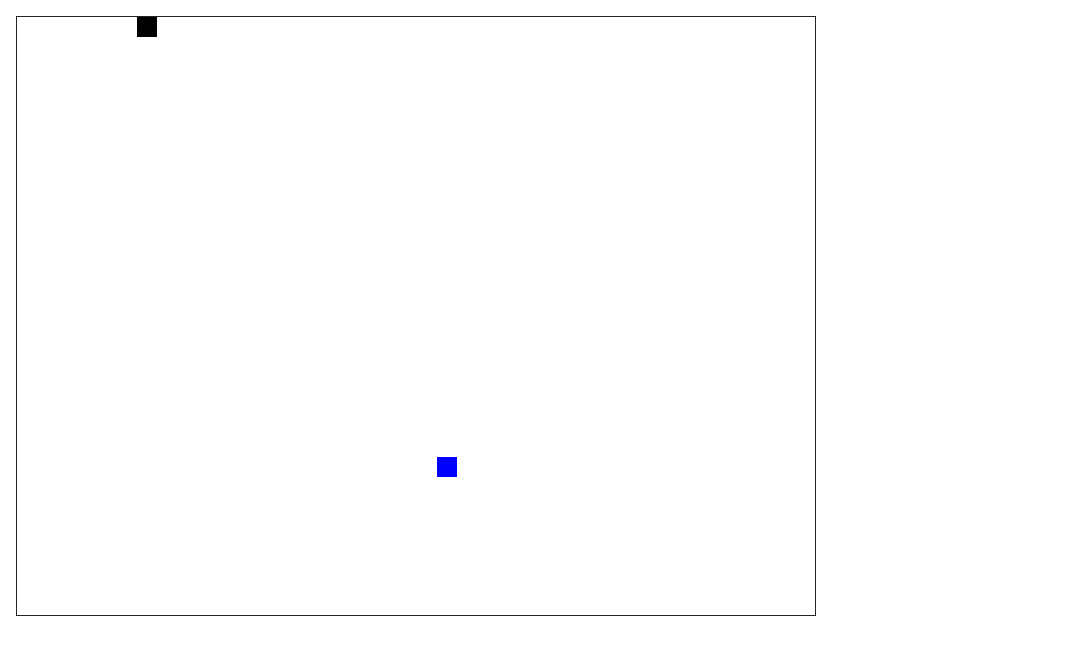
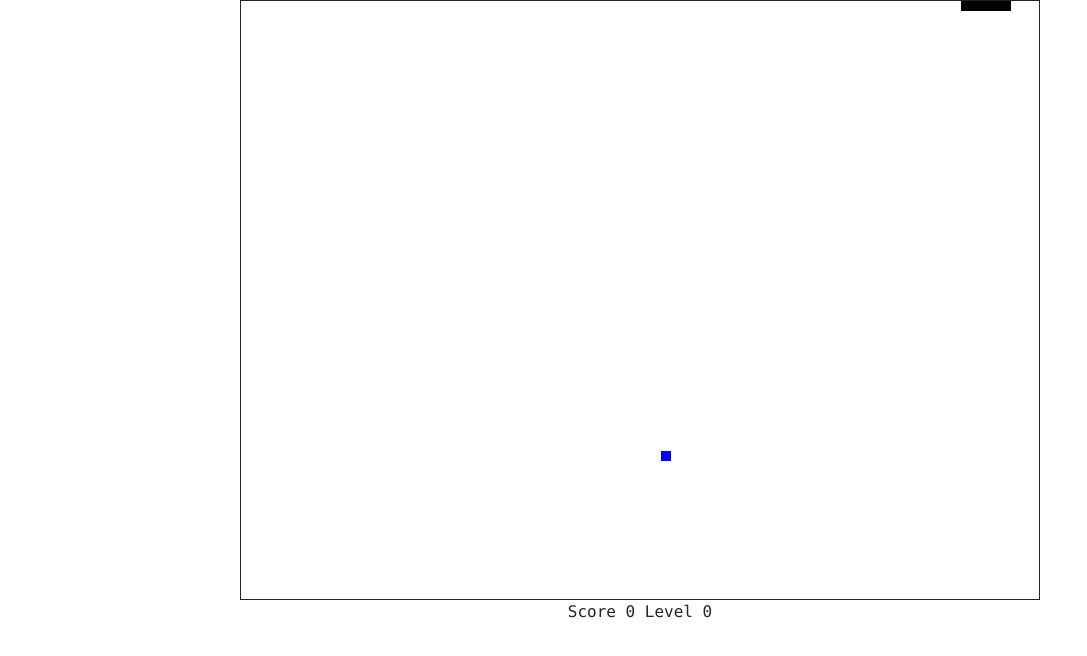
Before and after one commit to iskyzh/the-snake-game, a website with bundled scripts: page index.html in a window 1280 px wide. Shown: the whole page, without its empty margins (0-1087 px from the left). Built offline with nearby package versions, Linux system fonts and the light colour scheme.

Commit message:
add status message and center container

```diff
--- a/index.html
+++ b/index.html
@@ -13,7 +13,6 @@
     <style>
       #snake {
         border: 1px solid;
-        margin: 1rem;
         min-width: 800px;
         width: 800px;
         min-height: 600px;
@@ -22,7 +21,10 @@
     </style>
   </head>
   <body>
-    <div id="snake"></div>
+    <div class="container d-flex flex-column align-items-center">
+        <div id="snake"></div>
+        <p id="snake-status" class="text-monospace">Loading...</p>
+    </div>
     <!-- Optional JavaScript -->
     <!-- jQuery first, then Popper.js, then Bootstrap JS -->
     <script src="https://code.jquery.com/jquery-3.3.1.slim.min.js" integrity="sha384-q8i/X+965DzO0rT7abK41JStQIAqVgRVzpbzo5smXKp4YfRvH+8abtTE1Pi6jizo" crossorigin="anonymous"></script>
--- a/src/index.js
+++ b/src/index.js
@@ -1,8 +1,8 @@
 const WIDTH = 800
 const HEIGHT = 600
-const BLOCK_SIZE = 20
+const BLOCK_SIZE = 10
 const MAX_X = WIDTH / BLOCK_SIZE, MAX_Y = HEIGHT / BLOCK_SIZE
-const UPDATE_RATE = 10
+const UPDATE_RATE = 3
 
 function update_snake($snake_block) {
     $snake_block
@@ -37,25 +37,39 @@ function random_int(x) {
     return Math.floor(Math.random() * x)
 }
 
+function init_snake(size) {
+    return _.map(_.range(size), d => ({ x: size - d, y: 0 }))
+}
+
 $(document).ready(() => {
     const $snake = d3.select("#snake")
         .append("svg")
         .attr("width", WIDTH)
         .attr("height", HEIGHT)
 
-    const snake = [{x: 0, y: 0}]
+    const snake = init_snake(5)
     let food = []
     let dx = 1, dy = 0
     let cnt = 0
+    let score = 0, level = 0
 
     progress_game()
+
+    function update_status() {
+        $("#snake-status").text(`Score ${score} Level ${level}`)
+    }
+
+    function update_level() {
+        level++
+        if (level <= 3) food.push(generate_food())
+    }
 
     function generate_food() {
         let x = 0, y = 0
         do {
             x = random_int(MAX_X)
             y = random_int(MAX_Y)
-        } while (_.some(snake, s => s.x == x && s.y == y))
+        } while (_.some(snake, s => s.x == x && s.y == y) || _.some(food, s => s.x == x && s.y == y))
         return { x, y }
     }
 
@@ -77,15 +91,24 @@ $(document).ready(() => {
             snake.unshift({x:_x, y:_y})
 
             // update food location
+
+            let update_food_flag = false
+
             if (food.length == 0) food.push(generate_food())
             food = food.filter(f => {
                 if (f.x == _x && f.y == _y) {
                     snake.push(snake_tail)
-                    food.push(generate_food())
+                    score += 10
+                    update_food_flag = true
                     return false
                 }
                 return true
             })
+
+            if (update_food_flag) {
+                food.push(generate_food())
+                if (score % 20 == 0) update_level()
+            }
 
             if (is_game_over()) location.reload()
 
@@ -107,6 +130,8 @@ $(document).ready(() => {
                 .append("rect")
                 .call(create_food)
             $food_block.exit().remove()
+
+            update_status()
         }
         window.requestAnimationFrame(progress_game)
     }
```
